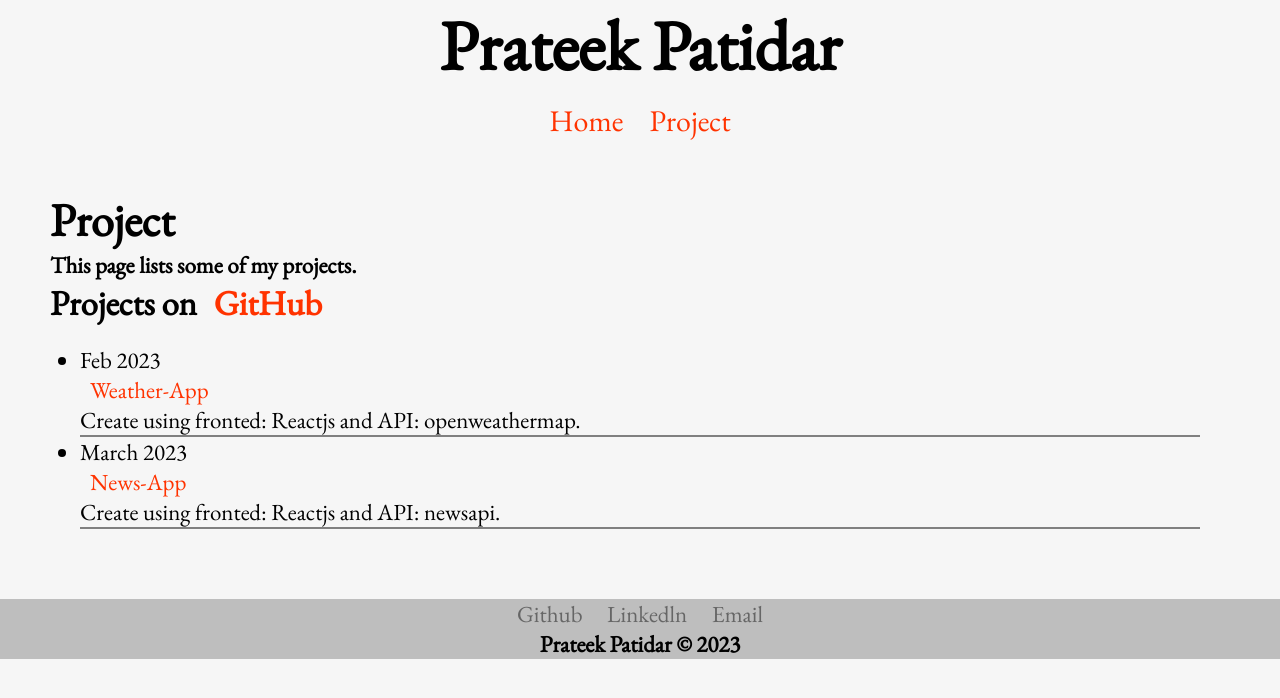
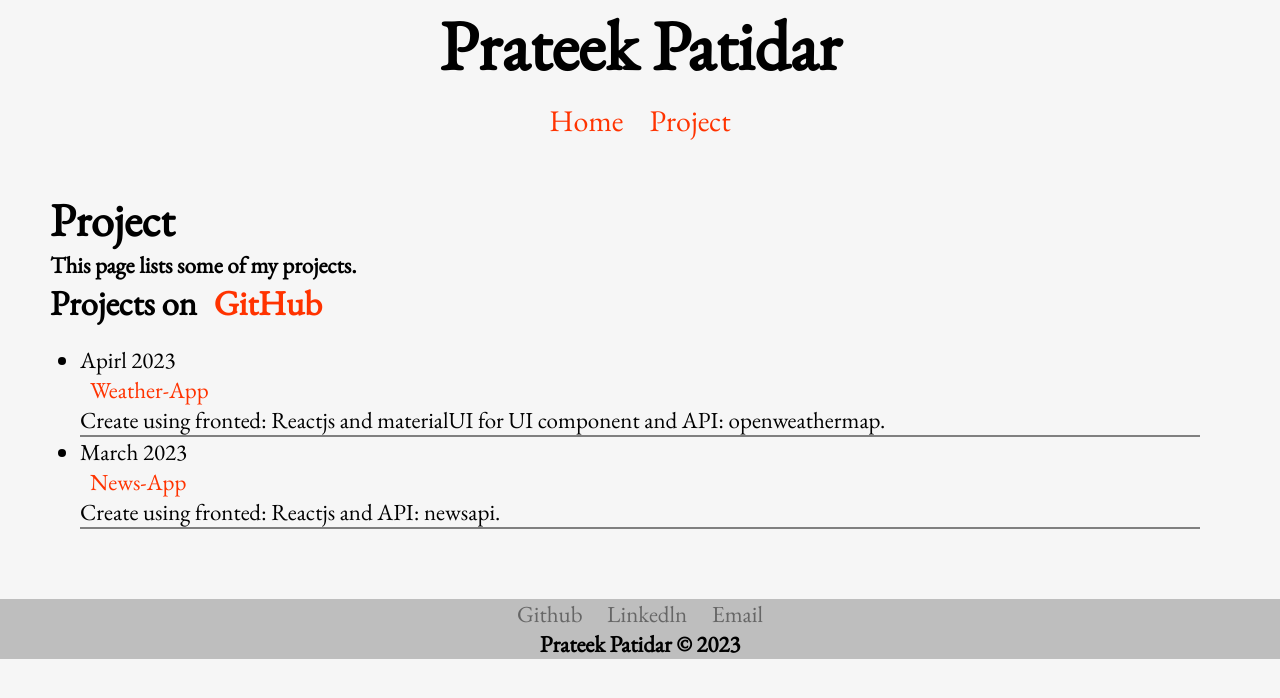
Before and after one commit to Prateek-39/Portfolio, a plain HTML site: page project.html in a window 1280 px wide. Drawn offline with nearby package versions, Linux system fonts and the light colour scheme.

Commit message:
Add files via upload

```diff
--- a/project.html
+++ b/project.html
@@ -17,6 +17,8 @@
         </div>
     </div>
 
+
+
     <div class="mainP">
       <h1>Project</h1>
       <h4>This page lists some of my projects.</h4>
@@ -25,9 +27,9 @@
       <div class="main1">
         <ul>
           <li>
-            <div class="date">Feb 2023</div>
-            <div class="name"><a href="https://prateek-39.github.io/reactjs-weather/">Weather-App</a></div>
-            <div class="desc">Create using fronted: Reactjs and API: openweathermap.</div>
+            <div class="date">Apirl 2023</div>
+            <div class="name"><a href="https://prateek-39.github.io/weather-v2/">Weather-App</a></div>
+            <div class="desc">Create using fronted: Reactjs and materialUI for UI component and API: openweathermap.</div>
           </li>
           <hr style="border-style:solid;border-color:grey;">
           <li>
```
Also changed, not shown: style.css (line endings or trailing spaces).
